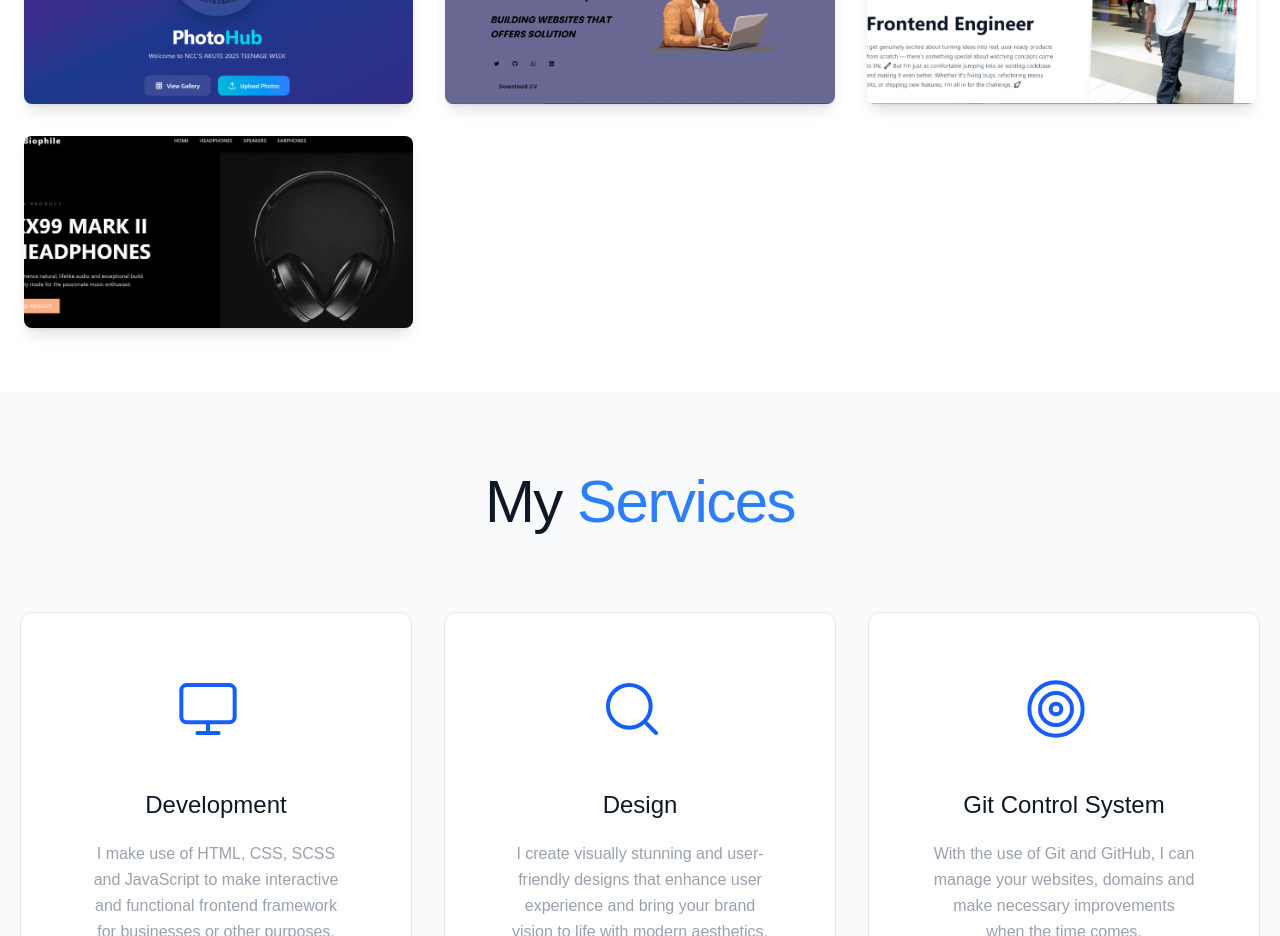
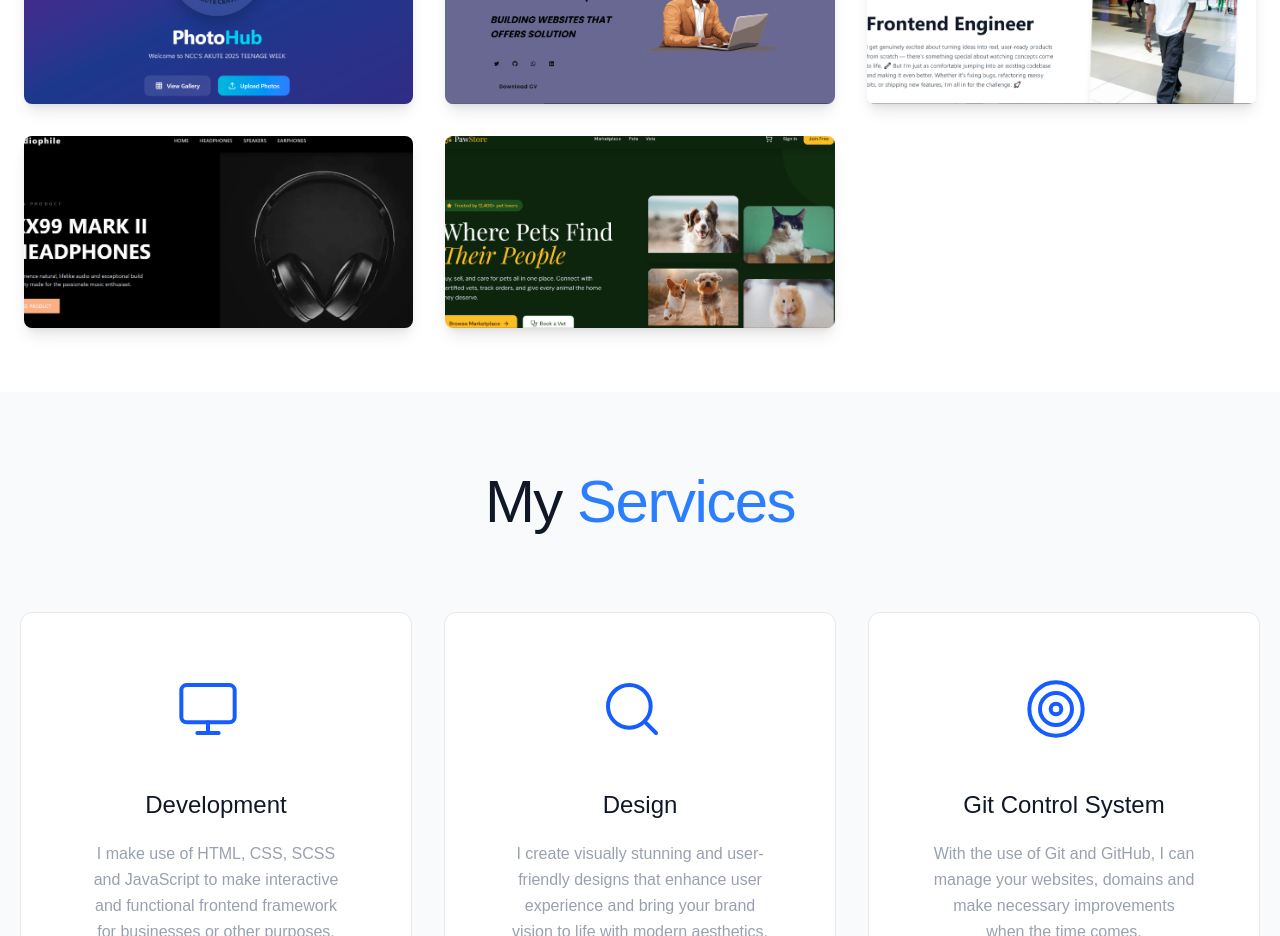
Before and after one commit to pamilerin17/okusanya, a React (Vite) app: page / in a window 1280 px wide. Shown: the part 2300-3236 px from the top of the page. Built offline with nearby package versions, Linux system fonts and the light colour scheme.

Commit message:
updated my project

```diff
--- a/src/components/Portfolio/Portfolio.tsx
+++ b/src/components/Portfolio/Portfolio.tsx
@@ -8,6 +8,7 @@ import P7 from '../../assets/Screenshot 2025-06-13 214900.png'
 import P8 from '../../assets/Screenshot 2025-04-28 192132.png'
 import P9 from '../../assets/last.png'
 import P10 from '../../assets/Screenshot 2026-01-09 120741.png'
+import P11 from '../../assets/Screenshot 2026-05-04 103538.png'
 const projects = [
  {
   title:'Furniture Website',
@@ -70,6 +71,12 @@ const projects = [
  tech: ["NEXTJS", "Tailwind CSS", "Typescript", "convex"],
  demoLink: "https://audiophile-five-sigma.vercel.app/",
 },
+{
+  title: "An E-commerce Pet Store",
+  imageSrc: P11,
+  tech: ['NEXTJS', 'TailwindCSS', 'Firebase', 'Typescript'],
+  demoLink: 'https://pawstore-nu.vercel.app/',
+},
 ];
 
 const PortfolioSection = () => {
```
Also changed, not shown: src/assets/Screenshot 2026-05-04 103538.png (added).
